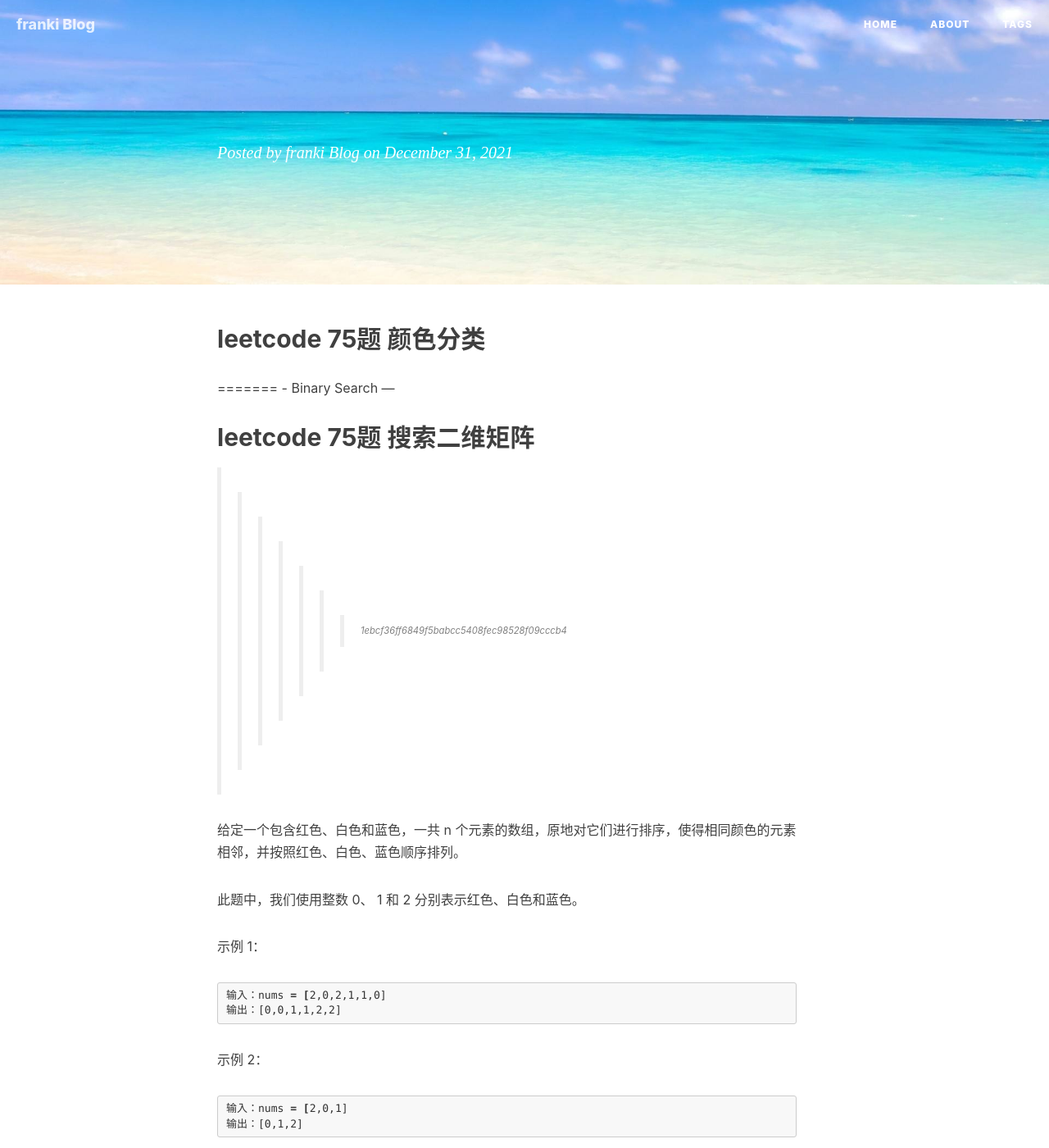
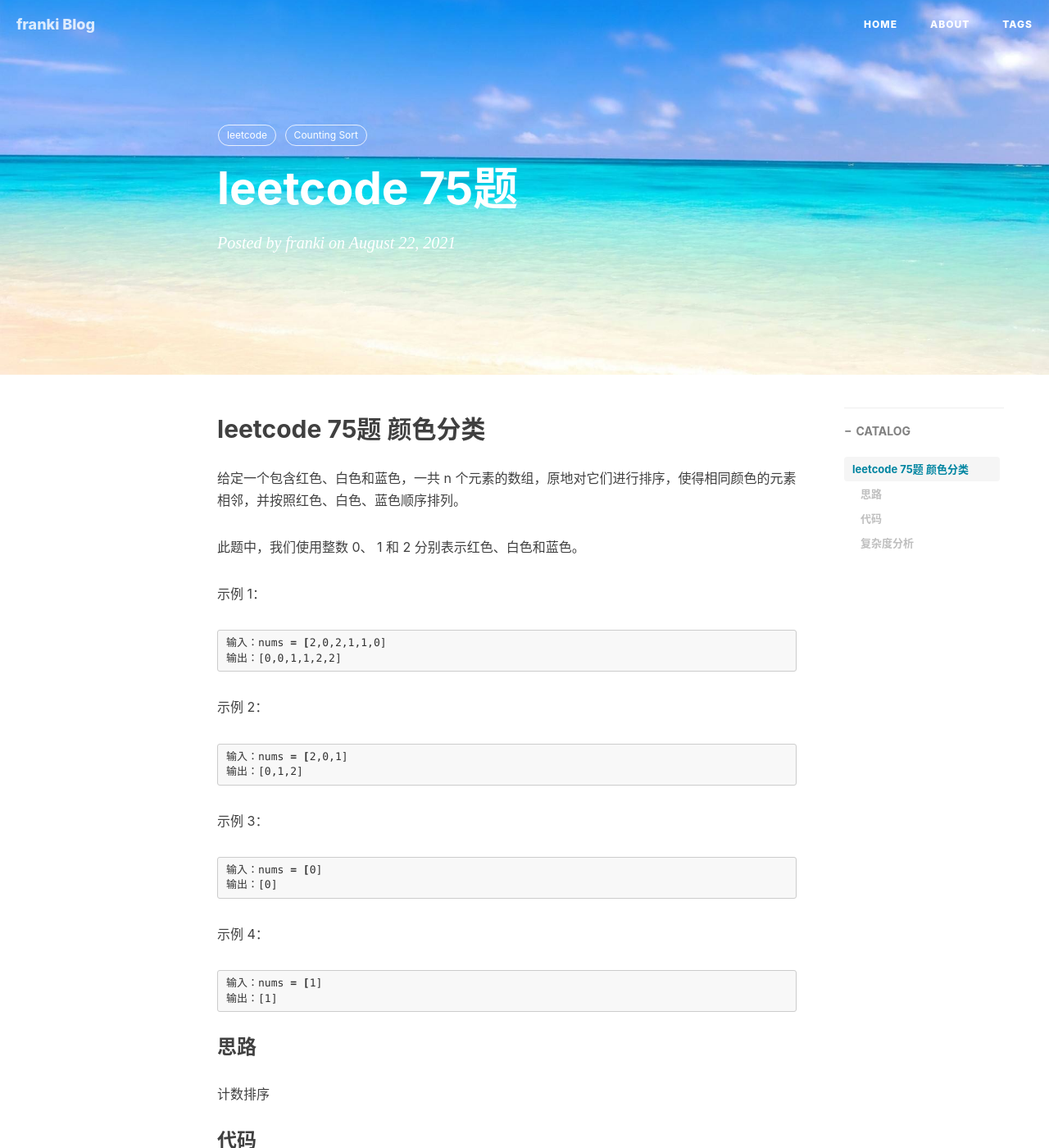
Before and after one commit to NikFranki/NikFranki.github.io, a Jekyll site: the page built from _posts/2021-08-22-leetcode75.md, in a window 1280 px wide and 1400 px high. Shown: the whole window at 82% size. Built offline with Jekyll 4.4.1, drawn with Linux system fonts in a browser that asks for light colours; nearby versions of some CDN libraries; our own code applies the rules of GitHub Pages for plain Markdown files; comment, search, counter and statistics services are not loaded; some of the changed text lies outside the part shown.

Commit message:
feat: merge conflicts

```diff
--- a/_posts/2021-08-22-leetcode75.md
+++ b/_posts/2021-08-22-leetcode75.md
@@ -7,17 +7,10 @@ author:     "franki"
 catalog: true
 tags:
     - leetcode
-<<<<<<< HEAD
     - Counting Sort
 ---
 
 ## leetcode 75题 颜色分类
-=======
-    - Binary Search
----
-
-## leetcode 75题  搜索二维矩阵
->>>>>>> 1ebcf36ff6849f5babcc5408fec98528f09cccb4
 
 给定一个包含红色、白色和蓝色，一共 n 个元素的数组，原地对它们进行排序，使得相同颜色的元素相邻，并按照红色、白色、蓝色顺序排列。
 
@@ -55,11 +47,6 @@ tags:
 ### 思路
 
 计数排序
-=======
-### 思路
-
-利用计数排序，把对应的数字放置到对应的位置上
->>>>>>> 1ebcf36ff6849f5babcc5408fec98528f09cccb4
 
 ### 代码
 
@@ -92,9 +79,5 @@ var sortColors = function(nums) {
 
 ### 复杂度分析
 
-<<<<<<< HEAD
 - 时间复杂度：O(N)
-=======
-- 时间复杂度：O(logN)
->>>>>>> 1ebcf36ff6849f5babcc5408fec98528f09cccb4
 - 空间复杂度：O(1)
```
Also changed, not shown: other parts of _posts/2021-08-22-leetcode75.md (+0 -1 lines).
